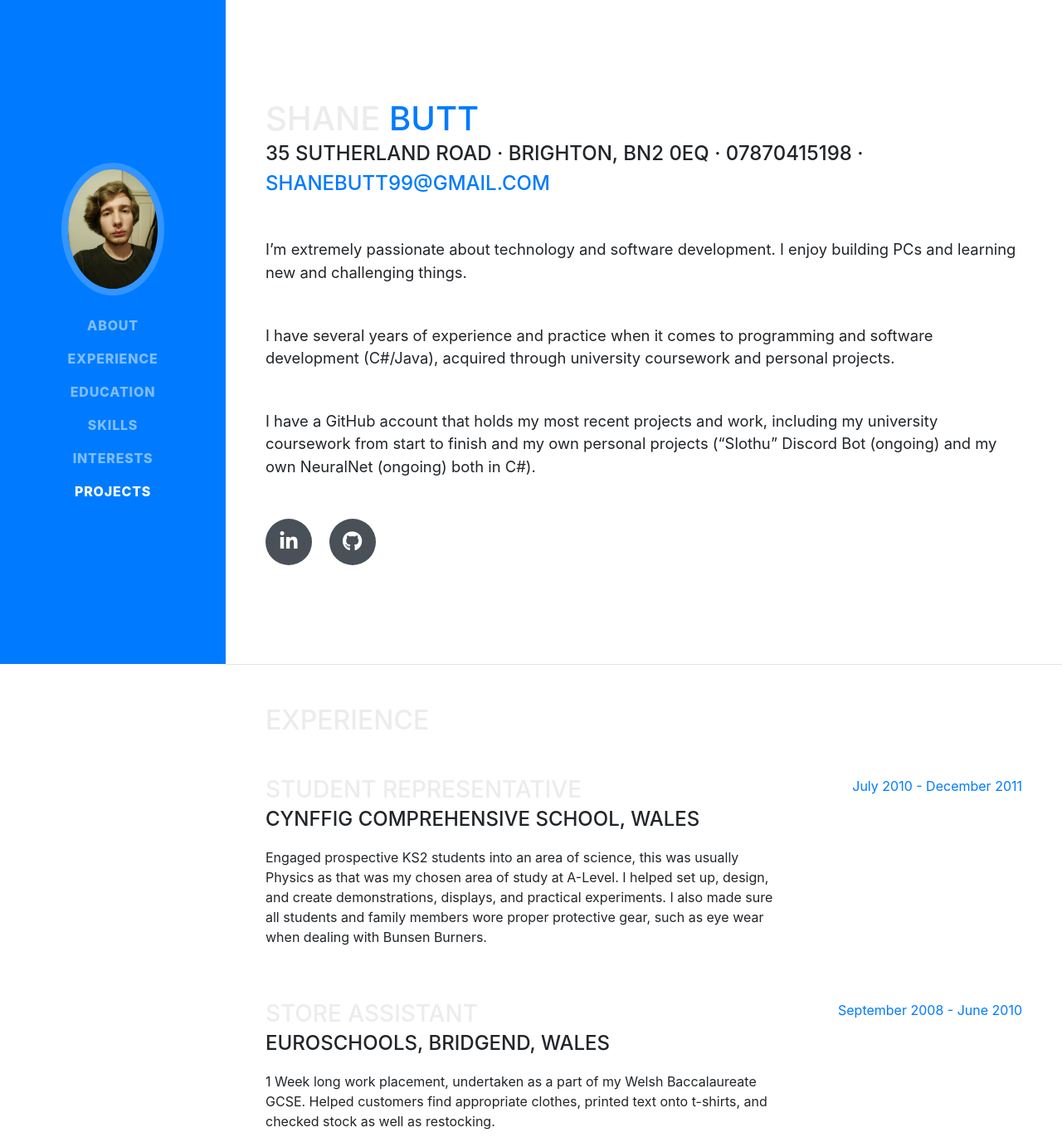
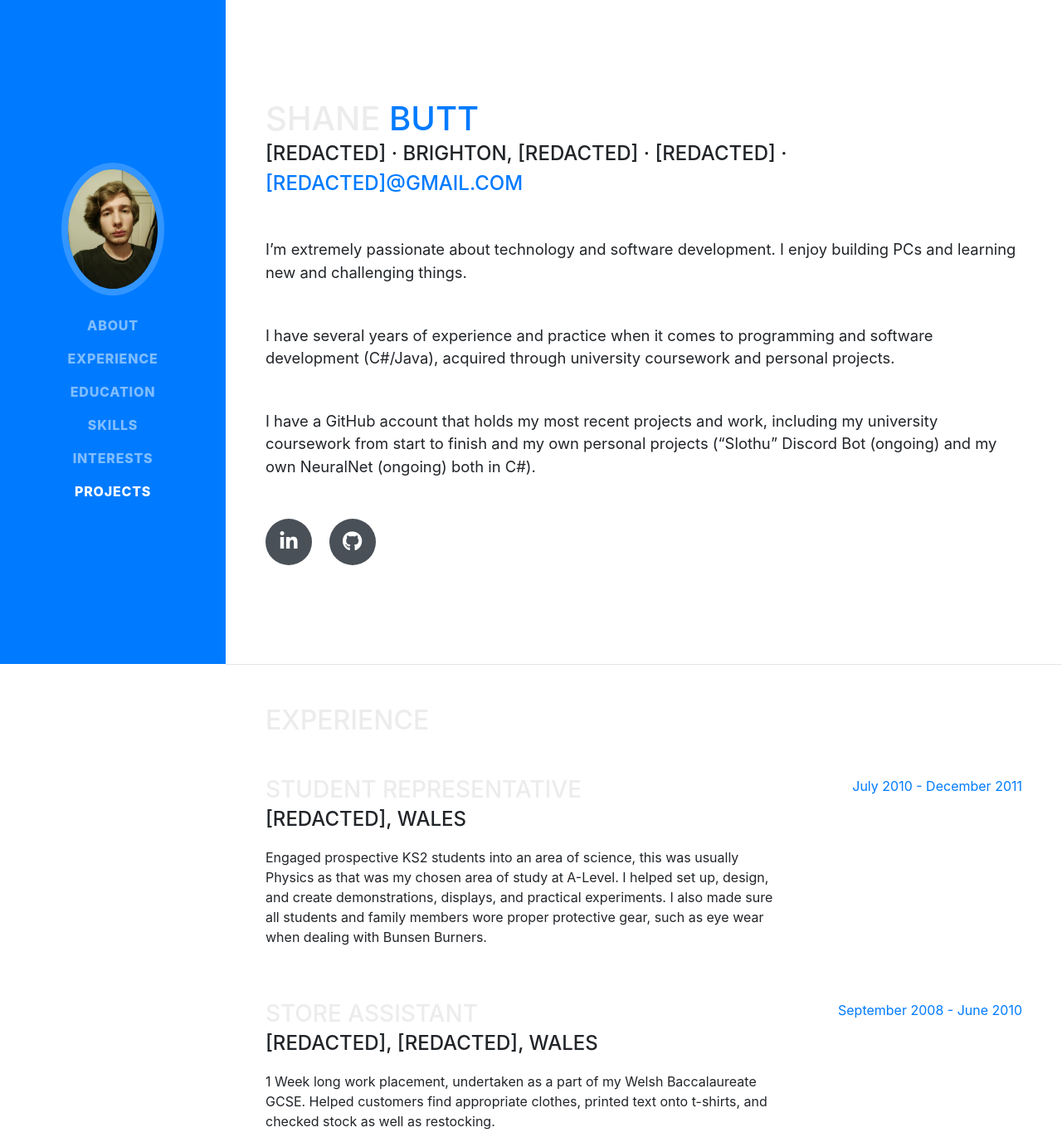
Before and after one commit to ShaneButt/shanebutt.github.io, a website with bundled scripts: page index.html in a window 1280 px wide. Shown: the top 1382 px of the page at 83% size. Built offline with nearby package versions, Linux system fonts and the light colour scheme; a web font is replaced by a local one.

Commit message:
Update index.html

```diff
--- a/index.html
+++ b/index.html
@@ -67,8 +67,8 @@
                     <span class="text-primary">Butt</span>
                 </h1>
                 <div class="subheading mb-5">
-                    35 Sutherland Road · Brighton, BN2 0EQ · 07870415198 ·
-                    <a href="mailto:shanebutt99@gmail.com">shanebutt99@gmail.com</a>
+                    [REDACTED] · Brighton, [REDACTED] · [REDACTED] ·
+                    <a href="mailto:shanebutt99@gmail.com">[REDACTED]@gmail.com</a>
                 </div>
                 <p class="lead mb-5">I’m extremely passionate about technology and software development. I enjoy building PCs and learning new and challenging things.</p>
                 <p class="lead mb-5">I have several years of experience and practice when it comes to programming and software development (C#/Java), acquired through university coursework and personal projects.</p>
@@ -97,7 +97,7 @@
                 <div class="resume-item d-flex flex-column flex-md-row justify-content-between mb-5">
                     <div class="resume-content">
                         <h3 class="mb-0">Student Representative</h3>
-                        <div class="subheading mb-3">Cynffig Comprehensive School, Wales</div>
+                        <div class="subheading mb-3">[REDACTED], Wales</div>
                         <p>Engaged prospective KS2 students into an area of science, this was usually Physics as that was my chosen area of study at A-Level. I helped set up, design, and create demonstrations, displays, and practical experiments. I also made sure all students and family members wore proper protective gear, such as eye wear when dealing with Bunsen Burners.</p>
                     </div>
                     <div class="resume-date text-md-right">
@@ -108,7 +108,7 @@
                 <div class="resume-item d-flex flex-column flex-md-row justify-content-between">
                     <div class="resume-content">
                         <h3 class="mb-0">Store Assistant</h3>
-                        <div class="subheading mb-3">EuroSchools, Bridgend, Wales</div>
+                        <div class="subheading mb-3">[REDACTED], [REDACTED], Wales</div>
                         <p>1 Week long work placement, undertaken as a part of my Welsh Baccalaureate GCSE. Helped customers find appropriate clothes, printed text onto t-shirts, and checked stock as well as restocking.</p>
                     </div>
                     <div class="resume-date text-md-right">
@@ -140,9 +140,11 @@
 
                 <div class="resume-item d-flex flex-column flex-md-row justify-content-between">
                     <div class="resume-content">
-                        <h3 class="mb-0">Cynffig Comprehensive School</h3>
+                        <h3 class="mb-0">[REDACTED]</h3>
                         <div class="subheading mb-3">General Certificate of Secondary Education</div>
                         <p>Achieved 3 A-Levels at Grade C: Maths, Physics, and Welsh Baccalaureate. (2015-2017)</p>
+                        <br/>
+                        <div class="subheading mb-3">A-Level</div>
                         <p>Achieved 10 GCSEs at Grades C or higher, including Maths, English, and Science. (2010-2015)</p>
                     </div>
                     <div class="resume-date text-md-right">
@@ -161,10 +163,7 @@
 
                 <div class="subheading mb-3">
                     Programming Languages &amp; Tools<br>
-
                 </div>
-
-
                 <ul>
                     <li>C#,</li>
                     <li>Java,</li>
```
